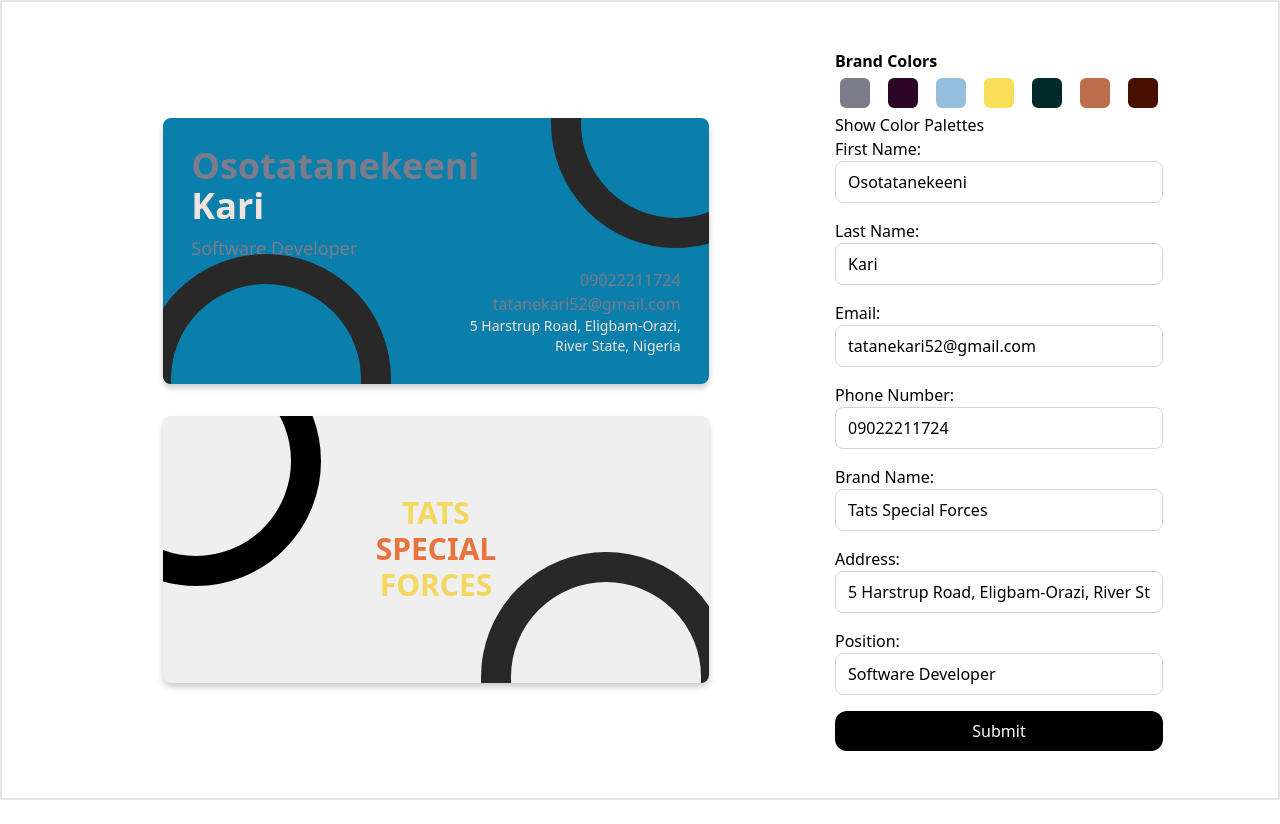
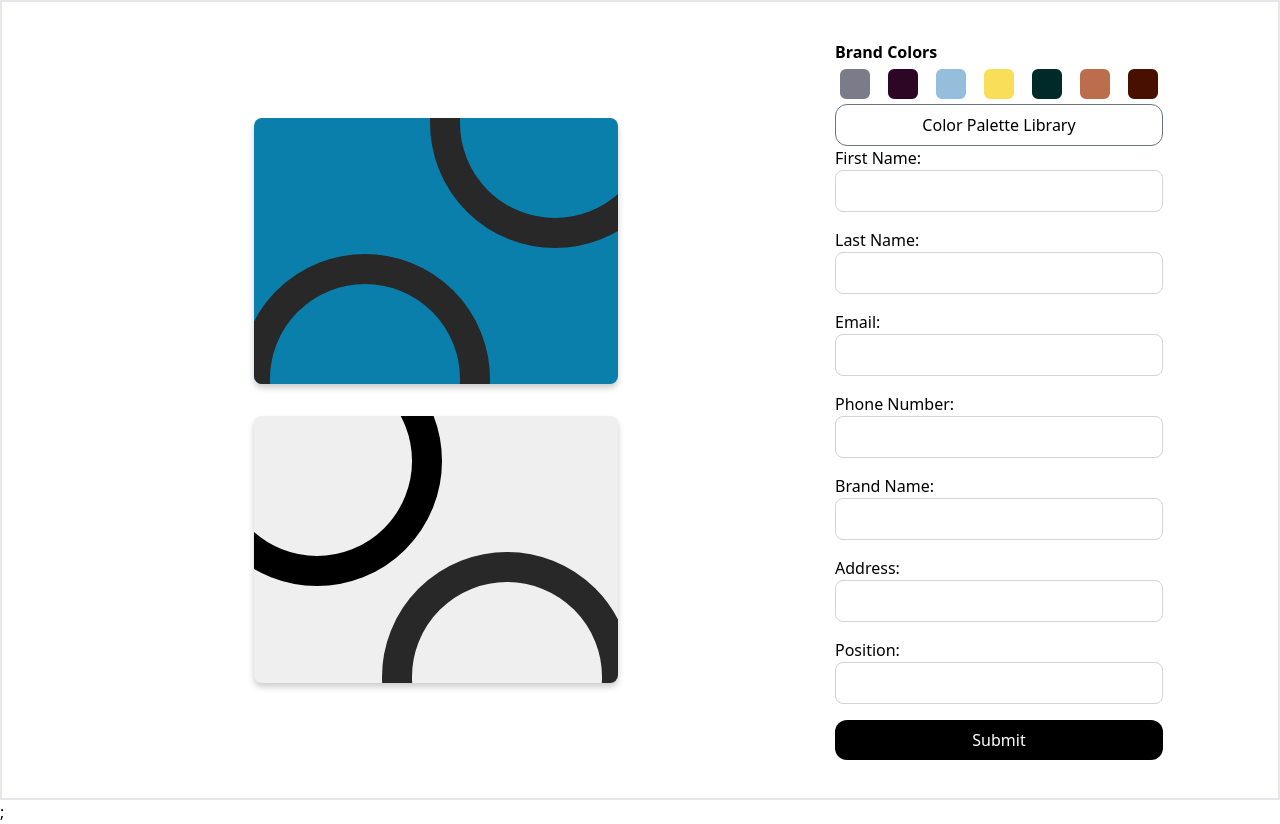
Before and after one commit to Osotatanekeeni/biznesxpo, a React (Create React App) app: page /home in a window 1280 px wide. Before the commit the page ends 800 px from the top, so only its background shows below. Built offline with nearby package versions, Linux system fonts and the light colour scheme.

Commit message:
Connected editor to the server

```diff
--- a/src/App.tsx
+++ b/src/App.tsx
@@ -1,7 +1,12 @@
+import { UserProvider } from "./contexts/UserContext";
 import MainRoutes from "./routes";
 
 function App() {
-  return <MainRoutes />;
+  return (
+    <UserProvider>
+      <MainRoutes />;
+    </UserProvider>
+  );
 }
 
 export default App;
--- a/src/components/Editor.tsx
+++ b/src/components/Editor.tsx
@@ -1,12 +1,38 @@
-import React, { Suspense, useState } from "react";
+import React, { Suspense, useContext, useEffect, useState } from "react";
 import { useCardData } from "../contexts/CardDataContext";
 // import ColorPaletteModal from "./ColorPaletteModal";
 import { ColorSelector } from "./ColorSelector";
+import instance from "../api/api";
+import { UserContext } from "../contexts/UserContext";
+import { Loader } from "./Loader";
 
 const ColorPaletteModal = React.lazy(() => import("./ColorPaletteModal"));
 export const Editor = () => {
   const { cardData, setCardData } = useCardData();
   const [isModalOpen, setIsModalOpen] = useState(false);
+  const [isLoadingDetails, setIsLoadingDetails] = useState(false);
+  const [userDetails, setUserDetails] = useState();
+  const [isSubmitting, setIsSubmitting] = useState(false);
+
+  const userId = localStorage.getItem("userId");
+
+  useEffect(() => {
+    const fetchUserDetails = async () => {
+      try {
+        setIsLoadingDetails(true);
+        const response = await instance.get(`/api/v1/users/user/${userId}`);
+        setIsLoadingDetails(false);
+        console.log(response.data.user);
+        setCardData(response?.data.user);
+        setUserDetails(response.data.user);
+      } catch (error) {
+        console.error(error);
+      }
+    };
+    if (userId) {
+      fetchUserDetails();
+    }
+  }, [setCardData, userId]);
 
   const handleChange = (e: React.ChangeEvent<HTMLInputElement>) => {
     const { name, value } = e.target;
@@ -16,10 +42,16 @@ export const Editor = () => {
     });
   };
 
-  const handleSubmit = (e: React.FormEvent) => {
+  const handleSubmit = async (e: React.FormEvent) => {
     e.preventDefault();
-    // Handle form submission logic here
-    console.log(cardData);
+    setIsSubmitting(true);
+    try {
+      await instance.put(`/api/v1/users/user/${userId}`, cardData);
+      setIsSubmitting(false);
+    } catch (error) {
+      setIsSubmitting(false);
+      return error;
+    }
   };
   return (
     <div>
@@ -34,10 +66,16 @@ export const Editor = () => {
         )}
       </Suspense>
       {/* Form section */}
+      {isLoadingDetails ? (
+        <Loader size="sm" />
+      ) : (
         <div>
           <ColorSelector />
-        <button onClick={() => setIsModalOpen(true)}>
-          Show Color Palettes
+          <button
+            className="w-full rounded-xl border border-gray-500 p-2"
+            onClick={() => setIsModalOpen(true)}
+          >
+            Color Palette Library
           </button>
           <form onSubmit={handleSubmit} className="flex flex-col gap-4">
             <div className="flex flex-col">
@@ -114,10 +152,11 @@ export const Editor = () => {
               className="rounded-xl bg-black p-2 text-white hover:border-2 hover:border-black hover:bg-white hover:text-black"
               type="submit"
             >
-            Submit
+              {isSubmitting ? <Loader size="sm" /> : "Submit"}
             </button>
           </form>
         </div>
+      )}
 
       {/*  Footer */}
       <div></div>
--- /dev/null
+++ b/src/components/Loader.tsx
@@ -0,0 +1,5 @@
+import { Spinner } from "flowbite-react";
+
+export function Loader({ size }: any) {
+  return <Spinner aria-label="Loading spinner" size={size} />;
+}
--- a/src/components/LoginForm.tsx
+++ b/src/components/LoginForm.tsx
@@ -1,6 +1,7 @@
-import React, { useState } from "react";
+import React, { useContext, useState } from "react";
 import instance from "../api/api";
 import { useNavigate } from "react-router-dom";
+import { UserContext } from "../contexts/UserContext";
 
 function LoginForm() {
   const [formData, setFormData] = useState({
@@ -8,6 +9,7 @@ function LoginForm() {
     password: "",
   });
   const navigate = useNavigate();
+  const { dispatch } = useContext(UserContext);
 
   const handleChange = (e: React.ChangeEvent<HTMLInputElement>) => {
     const { name, value } = e.target;
@@ -24,8 +26,12 @@ function LoginForm() {
         email: formData.email,
         password: formData.password,
       });
-      console.log(response.data);
+
       alert("Login successful");
+      const { email, token, userId } = response.data;
+      localStorage.setItem("token", token);
+      localStorage.setItem("userId", userId);
+      dispatch({ type: "SET_USER", payload: { email, token, userId } });
       navigate("/home");
     } catch (error) {
       console.error(error);
--- a/src/contexts/CardDataContext.tsx
+++ b/src/contexts/CardDataContext.tsx
@@ -16,13 +16,13 @@ export const useCardData = () => useContext(CardDataContext);
 
 export const CardDataProvider = ({ children }: any) => {
   const [cardData, setCardData] = useState({
-    firstName: "Osotatanekeeni",
-    lastName: "Kari",
-    email: "tatanekari52@gmail.com",
-    phoneNumber: "09022211724",
-    position: "Software Developer",
-    brandName: "Tats Special Forces",
-    address: "5 Harstrup Road, Eligbam-Orazi, River State, Nigeria",
+    firstName: "",
+    lastName: "",
+    email: "",
+    phoneNumber: "",
+    position: "",
+    brandName: "",
+    address: "",
   });
   return (
     <CardDataContext.Provider value={{ cardData, setCardData }}>
--- /dev/null
+++ b/src/contexts/UserContext.tsx
@@ -0,0 +1,51 @@
+import React, { createContext, useReducer, ReactNode } from "react";
+interface UserState {
+  token: string;
+  email: string;
+  userId: string;
+}
+
+interface UserAction {
+  type: "SET_USER";
+  payload: UserState;
+}
+
+const initialState: UserState = {
+  email: "",
+  token: "",
+  userId: "",
+};
+
+const UserContext = createContext<{
+  state: UserState;
+  dispatch: React.Dispatch<UserAction>;
+}>({
+  state: initialState,
+  dispatch: () => null,
+});
+
+const userReducer = (state: UserState, action: UserAction): UserState => {
+  switch (action.type) {
+    case "SET_USER":
+      return {
+        ...state,
+        email: action.payload.email,
+        token: action.payload.token,
+        userId: action.payload.userId,
+      };
+    default:
+      return state;
+  }
+};
+
+const UserProvider = ({ children }: { children: ReactNode }) => {
+  const [state, dispatch] = useReducer(userReducer, initialState);
+
+  return (
+    <UserContext.Provider value={{ state, dispatch }}>
+      {children}
+    </UserContext.Provider>
+  );
+};
+
+export { UserContext, UserProvider };
--- a/src/styles/styles.tsx
+++ b/src/styles/styles.tsx
@@ -1,7 +1,7 @@
 import styled from "styled-components";
 export const CardFront = styled.div<{ bgColor: string }>`
-  width: 90%;
-  min-width: 90%;
+  width: 60%;
+  min-width: 60%;
   overflow: hidden;
   height: 55%;
   border-radius: 8px;
@@ -17,7 +17,7 @@ export const CardFront = styled.div<{ bgColor: string }>`
 `;
 
 export const CardBack = styled.div<{ bgColor: string }>`
-  width: 90%;
+  width: 60%;
   height: 55%;
   overflow: hidden;
   border-radius: 8px;
--- a/src/utils/SplitBrandName.tsx
+++ b/src/utils/SplitBrandName.tsx
@@ -13,7 +13,7 @@ export const SplitBrandName = ({
       style={{ color: firstColor }}
     >
       {text
-        .toUpperCase()
+        ?.toUpperCase()
         .split(" ")
         .map((word, index) => (
           <span
```
Lines whose indentation alone changed are shown as unchanged.
